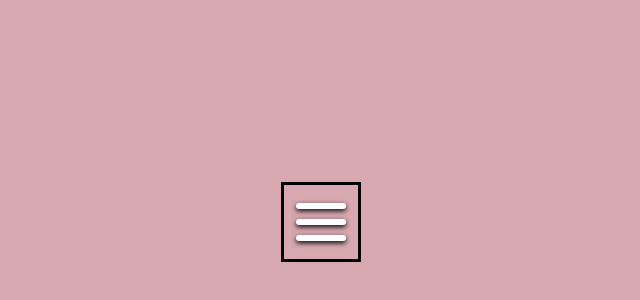
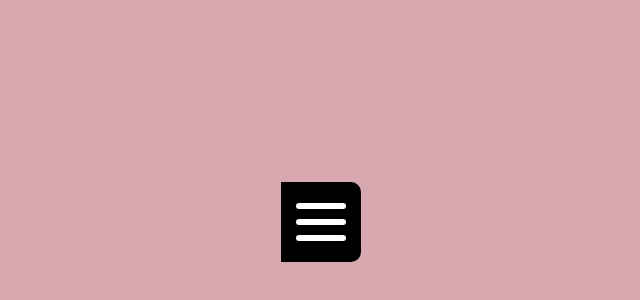
Before and after one commit to nolangh/test-functions, a plain HTML site: page index.html in a window 1280 px wide. Shown: the part 178-478 px from the top of the page, without its empty margins (319-959 px from the left). Drawn offline with nearby package versions, Linux system fonts and the light colour scheme.

Commit message:
moved things

```diff
--- a/main.css
+++ b/main.css
@@ -24,7 +24,10 @@ body {
 }
 
 
-/* ----------------------------------- nav ---------------------------------- */
+/* --------------------------------- Nav Tab -------------------------------- */
+
+
+/* ----------------------------------- Nav Hamburger ---------------------------------- */
 
 .menu-btn {
     position: relative;
@@ -35,7 +38,9 @@ body {
     height: 80px;
     cursor: pointer;
     transition: all .5s ease-in-out;
-    border: 3px solid black;
+    background-color: black;
+    border-top-right-radius: 10px;
+    border-bottom-right-radius: 10px;
 }
 
 .menu-btn_burger {
```
